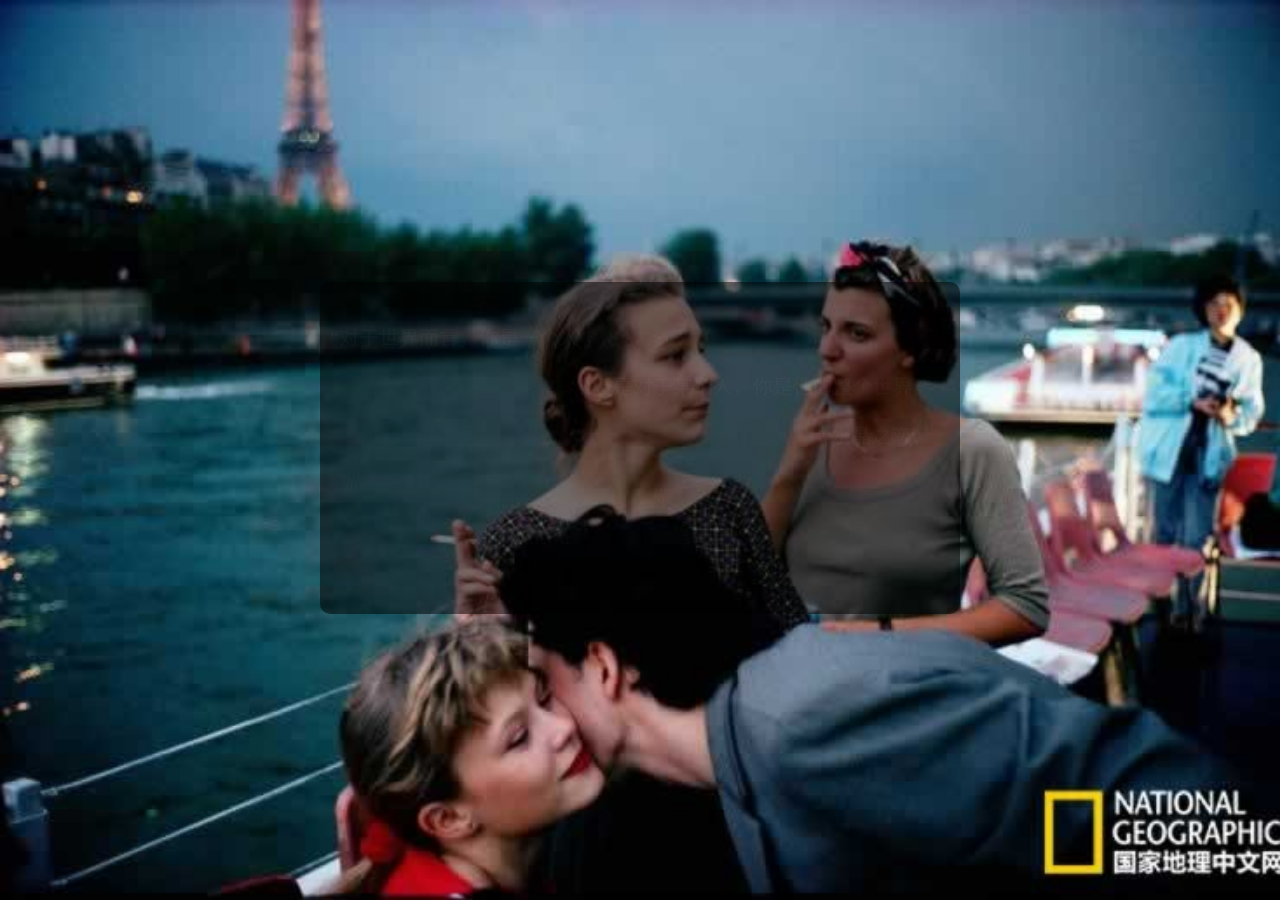
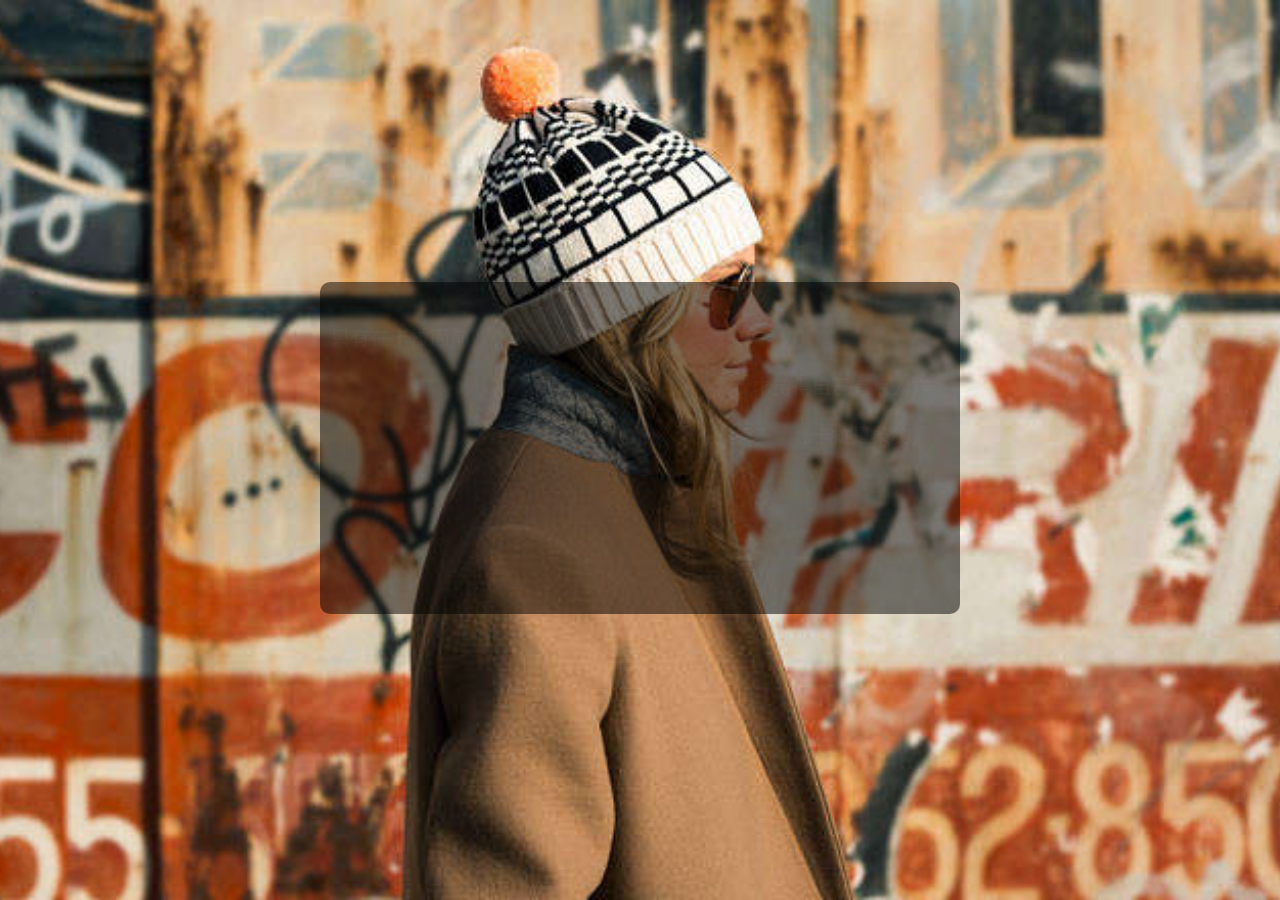
Before and after one commit to duzhongbo/blog, a Jekyll site: the page built from index.html, in a window 1280 px wide. Built offline with Jekyll 4.4.1, drawn with Linux system fonts in a browser that asks for light colours.

Commit message:
首页背景格言3种随机

```diff
--- a/_layouts/default.html
+++ b/_layouts/default.html
@@ -5,9 +5,9 @@
 <meta name="viewport" content="width=device-width, initial-scale=1,user-scalable=no" />
 <title>{{ page.title }}</title>
 <link href="/img/favicon.ico" rel="shortcut icon">
-<link rel="stylesheet" type="text/css" href="/css/style.css?v1.9">
+<link rel="stylesheet" type="text/css" href="/css/style.css?v2.0">
 </head>
-<body class="bg0">
+<body class="bg2">
 
 {{ content }}
 
--- a/css/style.css
+++ b/css/style.css
@@ -24,13 +24,17 @@
 .br10{border-radius:10px;}
 .auto{margin:0 auto;}
 .more{color:#000;font-size:12px;font-weight:bold;text-decoration:none;letter-spacing:2px;color:#fff;}
-.bg0{background:url(../img/bg0.jpg) #eee no-repeat 50% 50% fixed;background-size:cover;}
+body{background-attachment:fixed;background-repeat:no-repeat;background-size:cover;background-position:50% 50%;}
+.bg0{background-image:url(../img/bg0.jpg);}
+.bg1{background-image:url(../img/bg1.jpg);}
+.bg2{background-image:url(../img/bg2.jpg);}
 
 .main{width:50%;height:332px;margin:-168px auto 10px;overflow:hidden;top:50%;}
 .main-inner{padding:20px 10px 10px;width:94%;}
 .main-list-ul{line-height:14px;}
 .main-list-ul a{color:#fff;}
-.index-title{letter-spacing:2px;}
+.index-title{letter-spacing:2px;color:#fff;font-size:1.4rem;text-decoration:none;font-family: Georgia, serif;font-weight:bold;}
+.index-title:hover{text-decoration:underline;}
 .maxim{font-size:20px;width:100%; -webkit-animation: inAndOut 5s;-webkit-animation-fill-mode: forwards;}
 .articil-list{opacity:.0;  filter:alpha(opacity=0);-webkit-animation: in 5s;-webkit-animation-delay:5s;-webkit-animation-fill-mode: forwards;}
 .article{width:80%;overflow:hidden;border-radius:10px;height:90%;}
--- a/index.html
+++ b/index.html
@@ -8,12 +8,12 @@
 		<div class="poa color-fff main-inner">
 			<div class="kt maxim">
 				<p class="tal">“对于世界而言，你是一个人；</p class="tal">
-			              <p class="tar">但是对于某个人，你是他的整个世界。”</p class="tal">
-			                                          <p class="tar">《水晶之恋》</p>
+			    <p class="tar">但是对于某个人，你是他的整个世界。”</p class="tal">
+			    <p class="tar">《水晶之恋》</p>
 			</div>
 		</div>
 		<div class="poa color-fff main-inner articil-list">
-			<div class="tac"><b class="index-title">最新文章</b></div>
+			<div class="tac"><a class="index-title" href="javascript:;" onclick="reload();">杜忠波的个人网站</a></div>
 			<div class="line"></div>
 			<ul class="main-list-ul fs12">
 			　　{% for post in site.posts %}
@@ -29,6 +29,32 @@
 		</div>
 	</div>
 
-
+<script type="text/javascript">
+var indexData=[
+'“对于世界而言，你是一个人；|但是对于某个人，你是他的整个世界。”|《水晶之恋》',
+'只有在卡拉面前，|我才觉得自己有点人样|《卡拉是条狗》',
+'俄罗斯虽大，但已无路可退；|因为我们的身后就是莫斯科'
+];
+function random(min,max){
+	return Math.floor(Math.random()*max+min);
+}
+function init(){
+	var index = random(0,3);console.log(index);
+	document.getElementsByTagName('body')[0].className='bg'+index;
+	var arrTxt = indexData[index].split('|');
+	var txtWrap=document.querySelectorAll('.maxim p');
+	for(var i=0,len=arrTxt.length;i<len;i++){
+		if(arrTxt[i]){
+			txtWrap[i].innerHTML=arrTxt[i]
+		}else{
+			txtWrap[i].innerHTML='';
+		}
+	}
+}
+init();
+function reload(){
+	location.reload();
+}
+</script>
 
 </div>
```
